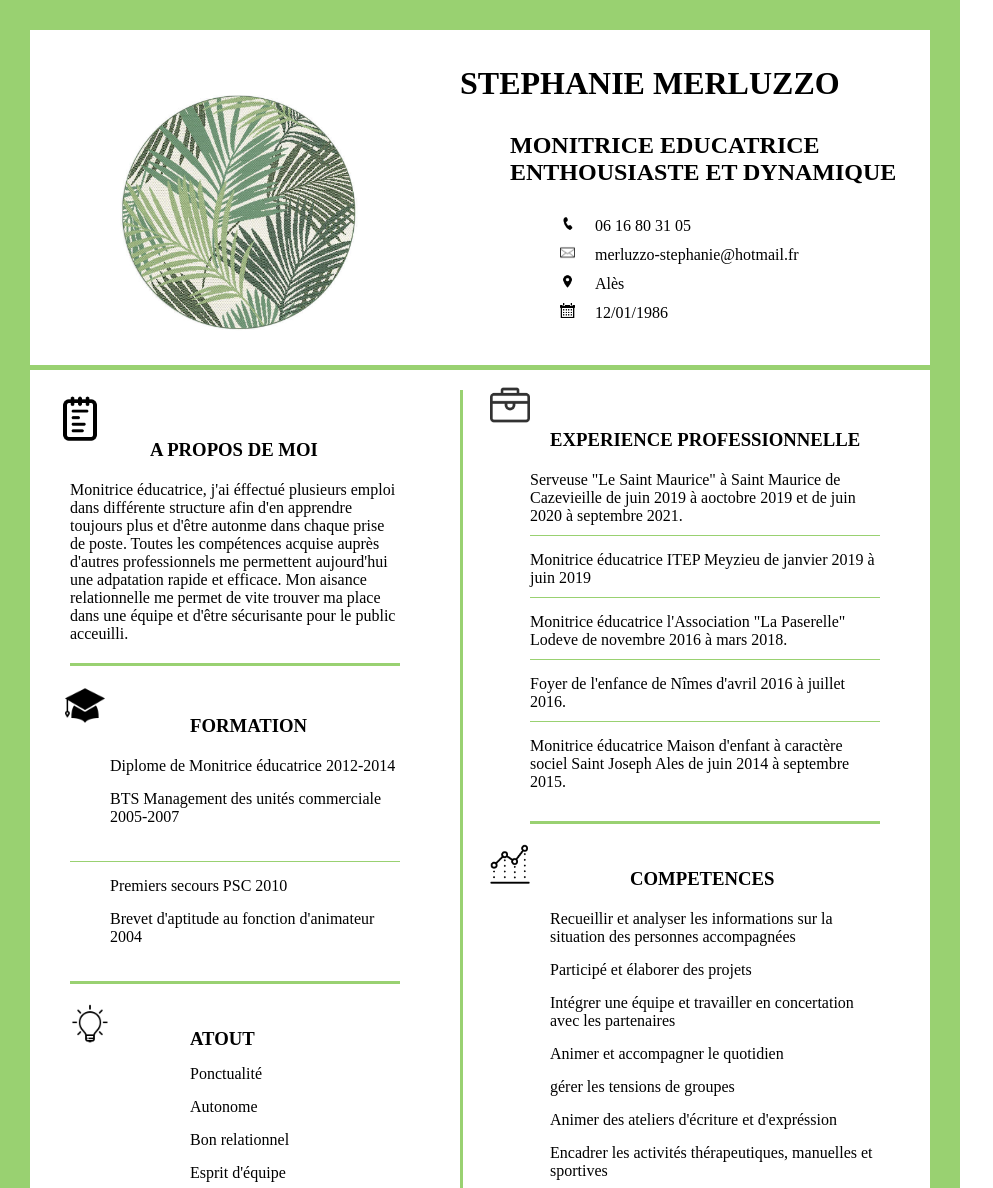
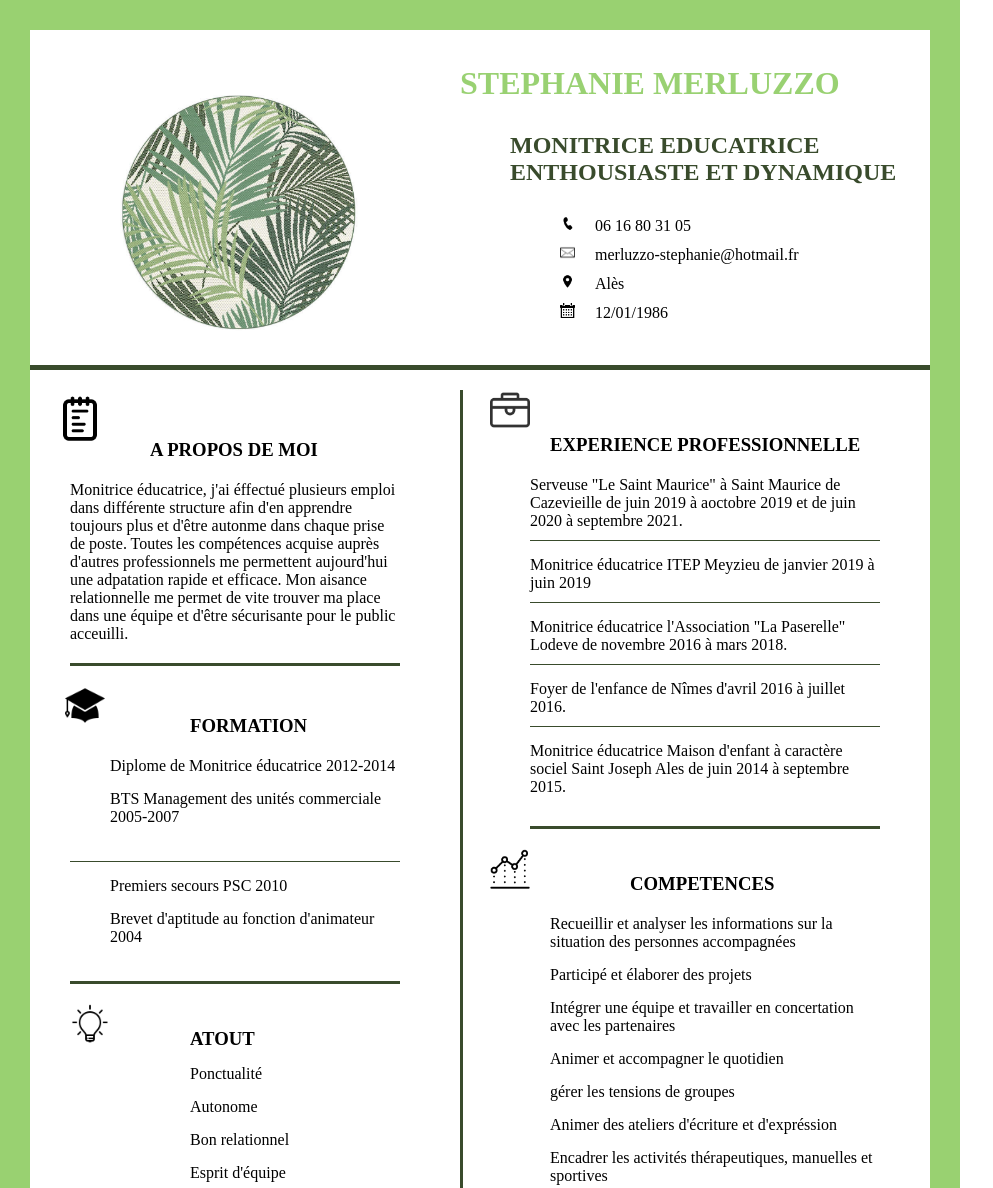
Before and after one commit to stephMerlu/cvSimplon, a plain HTML site: page index.html in a window 1280 px wide. Shown: the top 1188 px of the page, without its empty margins (0-993 px from the left). Drawn offline with Linux system fonts and the light colour scheme; a script that the page names is missing; files whose address does not match are found by name.

Commit message:
Add files via upload

```diff
--- a/style.css
+++ b/style.css
@@ -5,23 +5,28 @@
 body {
     border: 30px solid rgba(98, 184, 37, 0.647);
     width: 900px;
-    height: 1180px;
+    height: 1290px;
 }
 
 header {
     position: relative;
     height: 300px;
-    border-bottom: 5px solid rgba(98, 184, 37, 0.647);
+    border-bottom: 5px solid rgb(57, 75, 44);
+    ;
 }
 
 h1 {
     margin-left: 430px;
     margin-top: 35px;
+    color: rgba(98, 184, 37, 0.647);
+
 }
 
 h2 {
     margin-left: 480px;
     margin-top: 30px;
+    color: rgb(57, 75, 44);
+
 }
 
 header ul {
@@ -51,17 +56,16 @@ span {
 
 .gauche {
     width: 350px;
-    height: 820px;
+    height: 910px;
     margin-top: 20px;
     margin-left: 20px;
     padding-right: 60px;
-    border-right: 3px solid rgba(98, 184, 37, 0.647);
-
+    border-right: 3px solid rgb(57, 75, 44);
 }
 
 .droite {
     position: relative;
-    top: -825px;
+    top: -910px;
     left: 500px;
     width: 350px;
     height: 850px;
@@ -77,7 +81,8 @@ span {
     margin-top: 20px;
     margin-bottom: 20px;
     padding-bottom: 20px;
-    border-bottom: 3px solid rgba(98, 184, 37, 0.647);
+    border-bottom: 3px solid rgb(57, 75, 44);
+    ;
 
 }
 
@@ -99,13 +104,15 @@ span {
 
 .formation {
     padding-bottom: 20px;
-    border-bottom: 3px solid rgba(98, 184, 37, 0.647);
+    border-bottom: 3px solid rgb(57, 75, 44);
+    ;
     margin-left: 20px;
 }
 
 .formation1 {
     padding-bottom: 20px;
-    border-bottom: 1px solid rgba(98, 184, 37, 0.647);
+    border-bottom: 1px solid rgb(57, 75, 44);
+    ;
 }
 
 .formation img {
@@ -137,32 +144,37 @@ span {
 
 .expérience p {
     margin-top: 20px;
-    border-bottom: 1px solid rgba(98, 184, 37, 0.647);
+    border-bottom: 1px solid rgb(57, 75, 44);
+
     padding-bottom: 10px;
 }
 
 .expérience2 {
     margin-top: 15px;
-    border-bottom: 1px solid rgba(98, 184, 37, 0.647);
+    border-bottom: 1px solid rgb(57, 75, 44);
+    ;
     padding-bottom: 10px;
 }
 
 .expérience3 {
     margin-top: 15px;
-    border-bottom: 1px solid rgba(98, 184, 37, 0.647);
+    border-bottom: 1px solid rgb(57, 75, 44);
+    ;
     padding-bottom: 10px;
 }
 
 .expérience4 {
     margin-top: 15px;
-    border-bottom: 1px solid rgba(98, 184, 37, 0.647);
+    border-bottom: 1px solid rgb(57, 75, 44);
+    ;
     padding-bottom: 10px;
 }
 
 .expérience5 {
     margin-top: 15px;
     margin-bottom: 20px;
-    border-bottom: 3px solid rgba(98, 184, 37, 0.647);
+    border-bottom: 3px solid rgb(57, 75, 44);
+    ;
     padding-bottom: 30px;
 }
 
```
